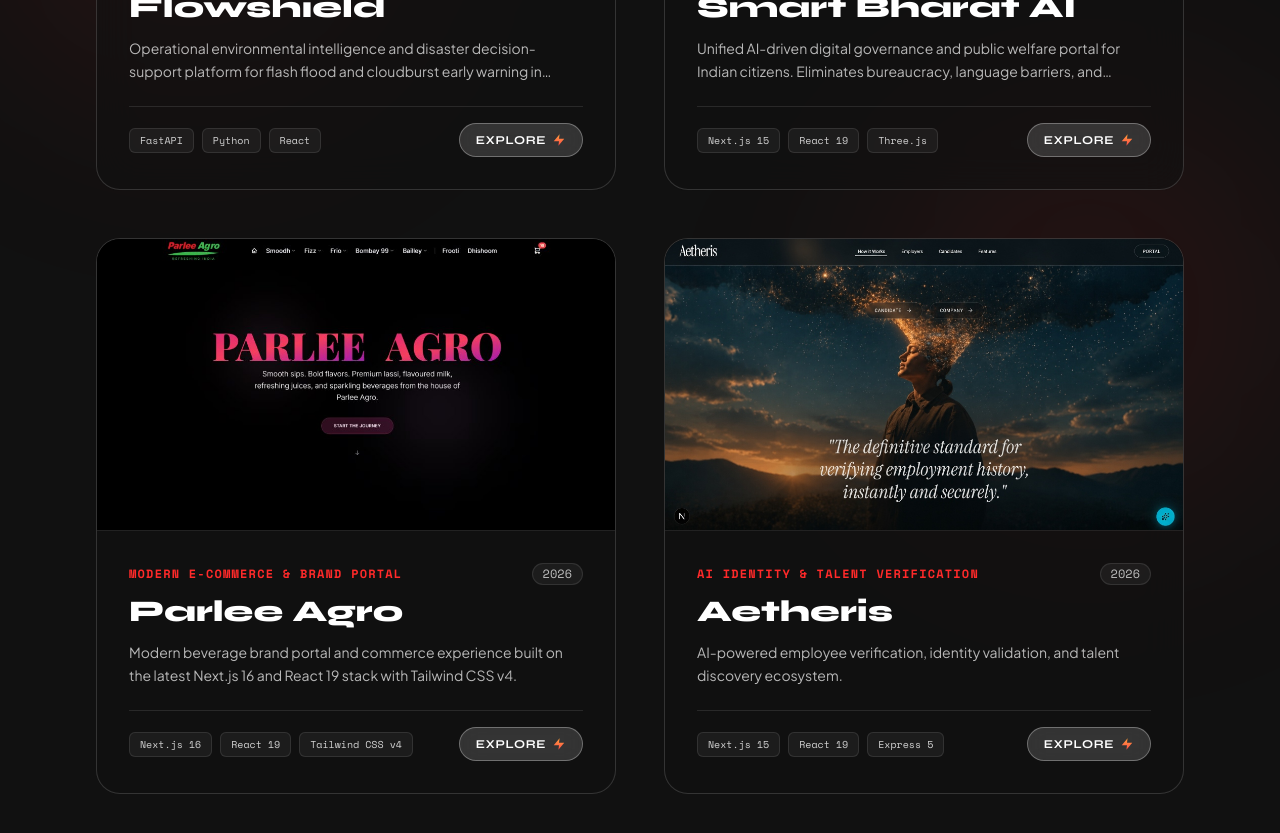
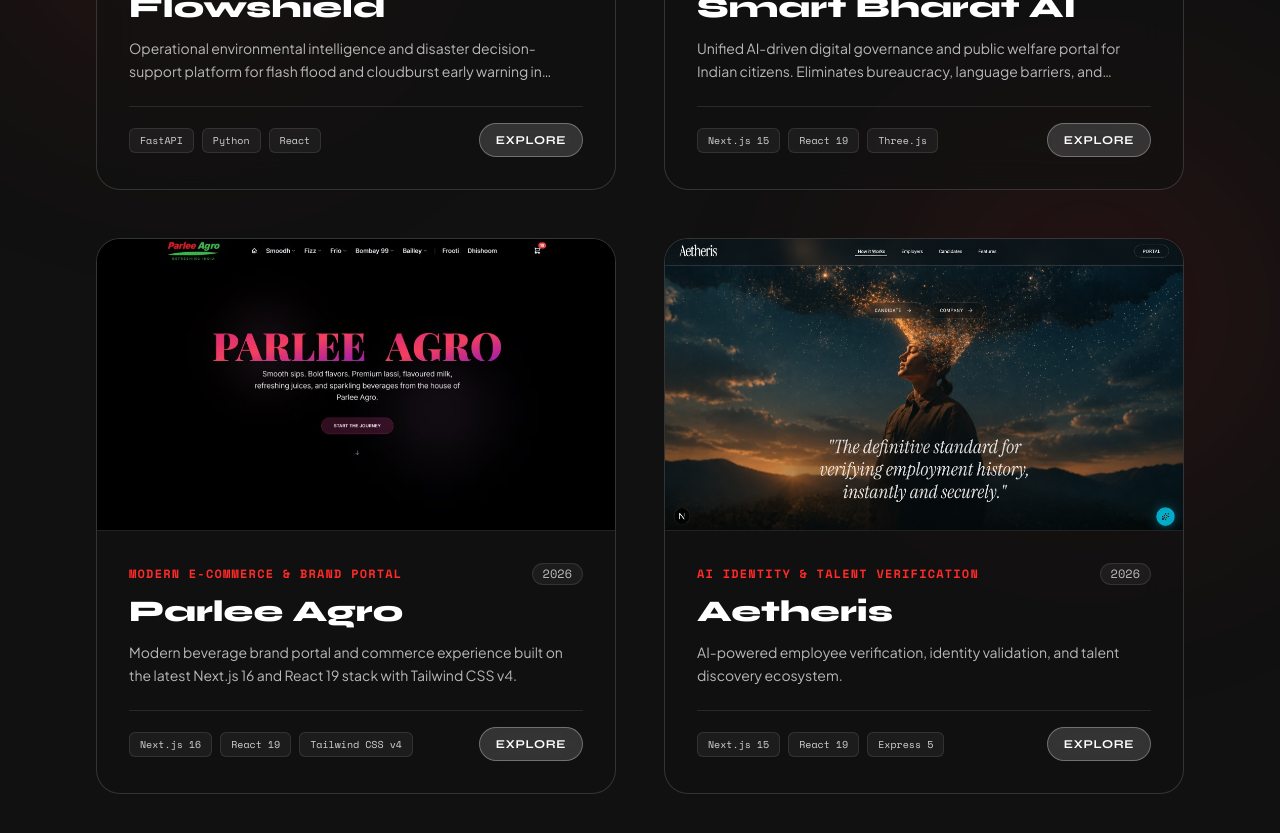
Before and after one commit to pranavmaheshwari86-cpu/Portfolio, a React (Vite) app: page / in a window 1280 px wide. Shown: the part 5360-6193 px from the top of the page. Built offline with nearby package versions, Linux system fonts and the light colour scheme.

Commit message:
fix(projects): remove icon symbol from explore button

```diff
--- a/src/components/Projects.tsx
+++ b/src/components/Projects.tsx
@@ -89,21 +89,9 @@
 
                 <button
                   onClick={() => setSelectedProject(project)}
-                  className="px-4 py-2 rounded-full glass-panel-white text-xs font-syne font-bold uppercase tracking-wider text-white hover:bg-[#FF2A2A] hover:border-[#FF2A2A] transition-all flex items-center gap-1.5"
+                  className="px-4 py-2 rounded-full glass-panel-white text-xs font-syne font-bold uppercase tracking-wider text-white hover:bg-[#FF2A2A] hover:border-[#FF2A2A] transition-all flex items-center justify-center cursor-pointer"
                 >
-                  <span>Explore</span>
-                  <svg className="w-3.5 h-3.5 shrink-0" viewBox="0 0 24 24" fill="none">
-                    <defs>
-                      <linearGradient id={`zap-grad-${project.id}`} x1="0%" y1="0%" x2="0%" y2="100%">
-                        <stop offset="0%" stopColor="#FFA03A" />
-                        <stop offset="100%" stopColor="#FF4B4B" />
-                      </linearGradient>
-                    </defs>
-                    <path
-                      d="M13 2L3 14H12L11 22L21 10H12L13 2Z"
-                      fill={`url(#zap-grad-${project.id})`}
-                    />
-                  </svg>
+                  Explore
                 </button>
               </div>
             </div>
```
Also changed, not shown: memory/changelog.md.
